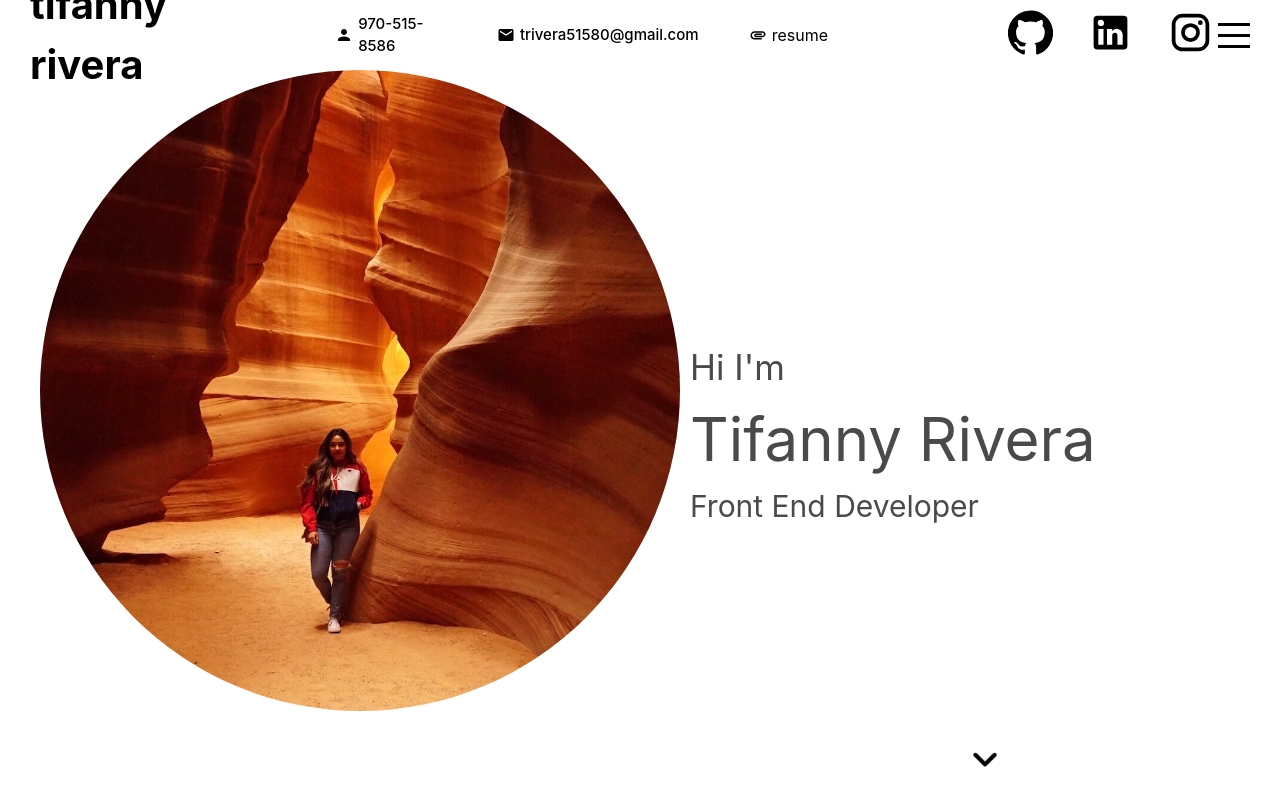
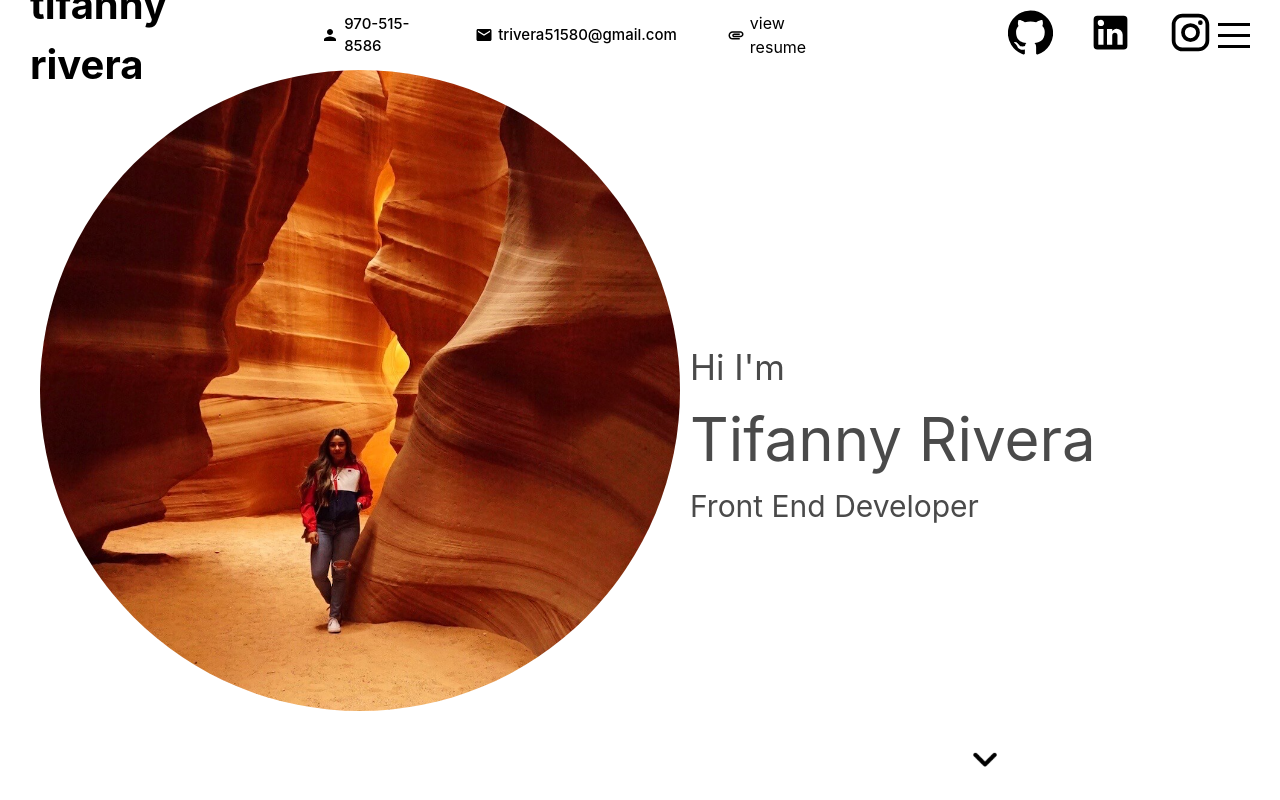
Before and after one commit to trivera777/TifannyRiveraPortfolio, a React (Create React App) app: page / in a window 1280 px wide. Built offline with nearby package versions, Linux system fonts and the light colour scheme.

Commit message:
working on adding a little more description in my project slider

```diff
--- a/src/components/Menu/Menu.jsx
+++ b/src/components/Menu/Menu.jsx
@@ -6,10 +6,10 @@ export default function Menu({ menuOpen, setMenuOpen }){
         <div className={'menu ' + (menuOpen && 'active')}>
             <ul>
                 <li onClick={()=>setMenuOpen(false)}>
-                    <a href="#about">About</a>
+                    <a href="#about">about</a>
                 </li>
                 <li onClick={()=>setMenuOpen(false)}>
-                    <a href="#projects">Projects</a>
+                    <a href="#works">works</a>
                 </li>
             </ul>
         </div>
--- a/src/components/Navbar/Navbar.jsx
+++ b/src/components/Navbar/Navbar.jsx
@@ -1,6 +1,13 @@
 import React from "react";
 import "./navbar.scss";
-import { Person, Mail, GitHub, LinkedIn, Instagram, Attachment } from "@material-ui/icons";
+import {
+  Person,
+  Mail,
+  GitHub,
+  LinkedIn,
+  Instagram,
+  Attachment,
+} from "@material-ui/icons";
 
 export default function Navbar({ menuOpen, setMenuOpen }) {
   return (
@@ -18,9 +25,14 @@ export default function Navbar({ menuOpen, setMenuOpen }) {
             <Mail className="icon" />
             <span>trivera51580@gmail.com</span>
           </div>
-          <div className="itemContainer" style={{marginRight: "150px"}}>
+          <div className="itemContainer" style={{ marginRight: "150px" }}>
             <Attachment className="icon" />
-            <a href="https://drive.google.com/file/d/1lth8a2tTB-0PtQusNx_TtMLi47kjQEON/view?usp=sharing" target="_blank">resume</a>
+            <a
+              href="https://drive.google.com/file/d/1lth8a2tTB-0PtQusNx_TtMLi47kjQEON/view?usp=sharing"
+              target="_blank"
+            >
+              view resume
+            </a>
           </div>
           <div className="itemContainer">
             <a href="https://github.com/trivera777" target="_blank">
@@ -28,7 +40,10 @@ export default function Navbar({ menuOpen, setMenuOpen }) {
             </a>
           </div>
           <div className="itemContainer">
-            <a href="https://www.linkedin.com/in/tifannyrivera/" target="_blank">
+            <a
+              href="https://www.linkedin.com/in/tifannyrivera/"
+              target="_blank"
+            >
               <LinkedIn className="icon" style={{ fontSize: "45px" }} />
             </a>
           </div>
@@ -38,7 +53,7 @@ export default function Navbar({ menuOpen, setMenuOpen }) {
             </a>
           </div>
         </div>
-        <div className="right" style={{float: "right"}}>
+        <div className="right" style={{ float: "right" }}>
           <div className="hamburger" onClick={() => setMenuOpen(!menuOpen)}>
             <span className="line1"></span>
             <span className="line2"></span>
--- a/src/components/Works/Works.jsx
+++ b/src/components/Works/Works.jsx
@@ -25,7 +25,7 @@ export default function Works() {
     {
       id: "3",
       title: "Furever Home",
-      desc: "description",
+      desc: "Use this app to find a Furever friend near you! Just enter in what kind of pet you are looking for, and what area and let the magic happen. All of the pets will be populated so you can give them tier FurEver Home! The app calls the petfinder API and returns pets near you that are ready for their FurEver Home!",
       img: "./assets/fureverhome.png",
       link: "FurEverHome.info",
       github: "https://github.com/trivera777/Furever-Home"
@@ -33,7 +33,7 @@ export default function Works() {
     {
       id: "4",
       title: "Rad Media",
-      desc: "description",
+      desc: "This is a simple and fun site that I created for a friend. I wanted to showcase his awesome photography and show off a different style of design that I have never done before. I enjoyed adding the distorted title on the site.",
       img: "./assets/radmedia.png",
       link: "https://trivera777.github.io/RadMedia/",
       github: "https://github.com/trivera777/RadMedia"
@@ -41,7 +41,7 @@ export default function Works() {
     {
       id: "5",
       title: "Tech Blog",
-      desc: "description",
+      desc: "This app is a tech blog that allows users to create a profile to be able to create, edit and delete their own blog posts. User is also able to comment on other users posts.",
       img: "./assets/techblog.png",
       link: "https://tr-techblog.herokuapp.com/",
       github: "https://github.com/trivera777/TechBlog"
@@ -49,7 +49,7 @@ export default function Works() {
     {
       id: "6",
       title: "Note Taker",
-      desc: "description",
+      desc: "An application to create and store notes with Express.js and retrieve note data from JSON file.",
       img: "./assets/notetaker.png",
       link: "https://tr-notetaker.herokuapp.com/",
       github: "hhttps://github.com/trivera777/NoteTaker"
```
Also changed, not shown: src/components/Navbar/navbar.scss (+9 -8 lines).
